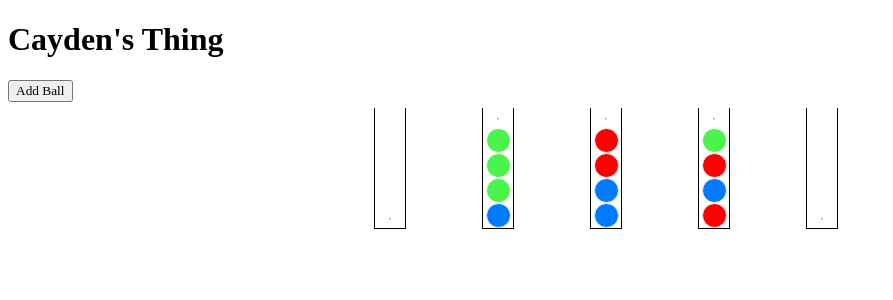
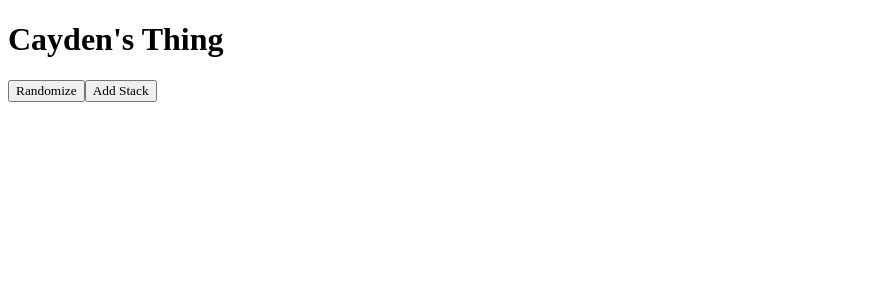
Before and after one commit to caydenhuffman/carder-app, a React (Create React App) app: page / in a window 1280 px wide. Shown: the top 300 px of the page, without its empty margins (0-893 px from the left). Built offline with nearby package versions, Linux system fonts and the light colour scheme; a web font is replaced by a local one.

Commit message:
Finished Coding

```diff
--- a/src/App.js
+++ b/src/App.js
@@ -9,222 +9,149 @@ export default function App() {
 
 
 function Group() {
-    // const [picked, setPicked] = useState(-1);
-    //Hmm we might have to set the id to just the number. Because that makes it really hard to tell the index.
-    const [stacks, setStacks] = useState([
-        { id: 0, balls: [] },
-        {
-            id: 1, balls: [
-                { id: "green3", color: "green", picked: 0 },
-                { id: "green2", color: "green", picked: 0 },
-                { id: "green1", color: "green", picked: 0 },
-                { id: "blue1", color: "blue", picked: 0 },
-            ]
-        },
-        {
-            id: 2, balls: [
-                { id: "red1", color: "red", picked: 0, },
-                { id: "red2", color: "red", picked: 0 },
-                { id: "blue2", color: "blue", picked: 0 },
-                { id: "blue3", color: "blue", picked: 0 },
-            ]
-        },
-        {
-            id: 3, balls: [
-                { id: "green4", color: "green", picked: 0 },
-                { id: "red3", color: "red", picked: 0 },
-                { id: "blue4", color: "blue", picked: 0 },
-                { id: "red4", color: "red", picked: 0 }]
-        },
-        { id: 4, balls: [] }]);
 
-    /*
-    function pick(stack) {
-        if (picked != -1) {
-            if (stack.id == picked) {
-                console.log("Released the " + stacks[stack.id].balls[0] + " ball back down.");
-                setPicked(-1);
-            } else {
-                console.log("The color on the top of the stack youre adding to is: " + stacks[stack.id].balls[stacks[stack.id].balls.length - 1])
-                if (stacks[stack.id].balls.length < 4) {
-                    let tempArray = [...stacks];
-                    console.log("were gonna drop a " + stacks[picked].balls[0] + " into stack" + stack.id);
-                    tempArray[stack.id].balls.unshift(tempArray[picked].balls.shift())
-                    setPicked(-1);
-                    setStacks(tempArray);
+    const ballCount = 5;
+    const [selected, setSelected] = useState(-1);
+    const [stacks, setStacks] = useState([]);
+
+    function stackClick(stack, stackId) {
+
+        // console.log(stackId);
+        if (selected == -1) {
+            setSelected(stackId)
+        } else if (selected == stackId) {
+            setSelected(-1);
+        } else {
+            console.log("We will be moving stack" + selected + " to stack" + stackId + "!");
+            const stacksCopy = [...stacks];
+            const fromStack = [...stacks[selected]];
+            const toStack = [...stacks[stackId]];
+
+            if (fromStack.length > 0 && toStack.length < ballCount) {
+
+                if (toStack.length === 0 || fromStack[0].color === toStack[0].color) {
+                    let firstBall = fromStack.shift();
+                    console.log("FirstBall: " + firstBall.id);
+                    toStack.unshift(firstBall);
+                    while (fromStack.length > 0 && fromStack[0].color == firstBall.color && toStack.length < ballCount) {
+                        console.log(fromStack[0]);
+                        toStack.unshift(fromStack.shift());
+                    }
+
+                } else {
+                    console.log("You can't move a ball from this stack because it's empty. ");
                 }
             }
-        }
-        else {
-            if (stacks[stack.id].balls.length > 0) {
-                setPicked(stack.id);
-                console.log("You Pick Up the " + stacks[stack.id].balls[0] + " ball.");
-            } else {
-                console.log("You can't pick anything up from stack" + stack.id + " because its empty!");
-            }
+
+
+
+
+
+            //Update the stacksCopy:
+            stacksCopy[selected] = fromStack;
+            stacksCopy[stackId] = toStack;
+
+            // console.log("StacksCopy: ");
+            // console.log(stacksCopy);
+            // console.log("Stacks: ")
+            // console.log(stacks);
+            setStacks(stacksCopy);
+            setSelected(-1);
         }
 
-    }
-*/
-
-    function clickBall(stack, ball) {
-        if (ball !== false) {
-            console.log("You clicked " + ball.id + " in stack" + stack.id + "!");
-            //Now we set that ball as being selected.
-            const tempArray = [...stacks];
-            const indexOfBall = tempArray[stack.id].balls.indexOf(ball);
-            if (tempArray[stack.id].balls[indexOfBall].picked == 0) {
-                let aboveSameBool = true;
-                for (let i = indexOfBall; i > 0; i--) {
-                    if (tempArray[stack.id].balls[i].color == tempArray[stack.id].balls[i - 1].color) {
-                        aboveSameBool = true;
-                    } else {
-                        aboveSameBool = false;
-                        i = 0;
-                    }
-                }
-                console.log(aboveSameBool)
-                // if (aboveSameBool) {
-                //     for (let i = indexOfBall; i >= 0; i--) {
-
-                //         tempArray[stack.id].balls[i].picked = 1;
-                //     }
-                // }
-            } else {
-                // tempArray[stack.id].balls[indexOfBall].picked = 0;
-                for (let i = 3; i > indexOfBall; i--) {
-                    tempArray[stack.id].balls[i].picked = 0;
-                }
-            }
-            setStacks(tempArray);
-
-        }
-        else if (stack.balls.length == 0) {
-            console.log("You clicked the stack" + stack.id);
-            // console.log(stacks);
-        }
 
     }
 
-    //lets put yellow on the top.
-    function AddBall(stackId, ball) {
-        let tempArray = stacks.slice();
-        tempArray[stackId].balls.unshift(ball);
-        setStacks(tempArray);
+    function shuffle(array) {
+        var m = array.length, t, i;
+
+        // While there remain elements to shuffle…
+        while (m) {
+
+            // Pick a remaining element…
+            i = Math.floor(Math.random() * m--);
+
+            // And swap it with the current element.
+            t = array[m];
+            array[m] = array[i];
+            array[i] = t;
+        }
+        return array;
+    }
+
+    function randomize(colorArray) {
+        console.log("Gonna Randomize <3");
+
+        let bigArray = [];
+        for (let i = 0; i < colorArray.length; i++) {
+            for (let j = 0; j < ballCount; j++) {
+                bigArray.push({ id: colorArray[i] + j, color: colorArray[i] });
+            }
+        }
+        bigArray = shuffle(bigArray);
+
+        let stacksRand = [];
+        for (let i = 0; i < bigArray.length; i += ballCount) {
+            // const stackRand = bigArray.slice(i, i + ballCount);
+            // console.log(stackRand);
+            stacksRand.push(bigArray.slice(i, i + ballCount));
+        }
+        stacksRand.push([], []);
+        console.log(stacksRand)
+
+        setStacks(stacksRand)
     }
 
     return (
         <div>
-            <button onClick={e => AddBall(2, "yellow")}>Add Ball</button>
+            <button onClick={e => randomize(['green', 'red', 'yellow', 'blue', 'debut', 'fearless', 'speaknow', 'Red', 'l989', 'reputation', 'lover', 'folklore', 'evermore', 'midnights'])}>Randomize</button>
+            <button onClick={e => setStacks([...stacks, []])}>Add Stack </button>
             <div className='group'>
-                {stacks.map((stack) => {
-                    return (<Stack key={stack.id} stack={stack} clickBall={(ball) => clickBall(stack, ball)} />);
+                {stacks.map((stack, index) => {
+                    return (<Stack key={index} stack={{ id: index, balls: stack }} selected={selected} stackClick={e => stackClick(stack, index)} />);
                 })}
             </div>
-        </div>
+        </div >
     );
 
 }
 
-function Stack({ stack, clickBall }) {
+//Stack is not the full state, so we shouldn't worry about it.
+function Stack({ stack, stackClick, selected }) {
 
-    // function clickBall(ballName) {
-    //     const stack = clickStack();
-    //     // console.log(ballName);
-    //     const tempArray = []
-    //     setStacks()
-
-    // }
 
     return (
-        <div className='stackContainer'>
-            <div className='stack' onClick={e => clickBall(false)}>
+        <div className={'stackContainer ' + ((selected == stack.id) ? 'stackSelected' : '')}>
+            <div className='stack' onClick={stackClick}>
                 <hr></hr>
                 {stack.balls.map((ball) => {
-                    return (<Ball ball={ball} key={ball.id} clickBall={e => clickBall(ball)} />);
+                    return (<Ball key={ball.id} ball={ball} />);
                 })}
             </div>
         </div>
     );
 }
 
-function Ball({ ball, clickBall }) {
+function Ball({ ball }) {
+
     return (
-        <button className={'ball ' + ball.color + (ball.picked === 1 ? " selected" : "")} onClick={clickBall}></button >
+        <button className={'ball ' + ball.color}></button >
     );
 }
 
 
-/* Notes Vol. 1
-(1) This is starting to make sense, But i wanna keep track of each state.
-(2) We want to have a state that keeps track of the location for each thing?
-    or do we keep track of every element? I'm not quite sure. Hmm Well that is confusing.
-(3) I think it would be best to create it in a way that it will do that part.
-(4) Now I know how to do this. We have a single object that hold all the stacks. Which we will now have two of.
-(5) We need a way for them to move and stuff. But I see how that
-(6) Now that We have this thing,
-(7) Now we want to make it that when you click on one of them they will delete.
-(8) It's almost like they want me to keep track of all the previous and earlier states, which I guess wouldn't be too hard, but for now I'm not gonna worry about that.
-(9) We've encountered an issue now, because we want to be able to delete a specific element. With that specific key.
-(8) Which I think to do this, we have to change the way it works, and make the buttons thier own component.
 
-(9) Should we be keeping track of them that way? Girl i feel like that might be confusing.
-(10) I almost feel like we should be passing it down that way, and not the other way arround.
-(Well) I guess we don't want to do it that way because then it will delete a bunch of them. So that would be like a bummer.
-So like how do we do that.
-(11) I think it's time we add another another stack. Our state should keep track of the each stack.
-(12)If we do it this way, then we're keeping track of the keys, I suppose, which I guess can be used to modify the state. Hopefully that won't horribly wreck each state.
-(13) Or maybe the state is stored that way, honestly I'm not entirely sure. (like can you have states at different levels?) Do they go differnet places?
-(14) We need to put thing with the rigth keys and such. But how do we move them.
-(15) There will be a button that will change all those things. Just like we had that list of states back then <3
-(16) I think we acheive that by having a state that keeps track of which state is selected, which there could be 3 modes {pickedUpStack, droppedStack, nullStack}. But I'm unsure on how to do this.
-(17) Then we need to do something about those buttons, like we need to set the state of that one that as that.
-(18) Wait, that doesn't make much sense, to have picked as a thing that goes to each one. Because then it doesn't make much sense to find it. Like we'd need to search for everything.
-(19) I think this is not organized the way that it should be.
-(20) Wait I think I know why that one was passed that value, which is now super confusing, this is like super hard and I don't quite understand how the fuck this shit is supposed to work. Like its very confusing.
-(21) I want to be able to get the top element from that thing.
-(22) I don't know how the fuck were supposed to do all this. I think we can do it in a way were we don't need to pass state down to the balls.
-(23) Somehow we'd need to keep track of the number
-(24) Wait I feel like what were doing isn't too  bad. I don't see that many steps inbetween what were trying to do.
-(25) Okay slay we now are able to identify that specific element. Which is cool. So now we need to do another thing where we sent it to another one. Which maybe it would be better to do that another way.
+/* Notes Vol.1
+(1) First we want to implement a function that will print which stack we just clicked on.
+(2) Now we want to have a state that will keep track of which one has been picked? How do we sent the selected to the stack.
+(3) Now we get to move the balls, and we will first start, with just moving the first ball.
 
+(4) I now realize that this is really poorly designed. Which sucks really hard. but basically, what I'll have to do is rearange the way that it works.
+    My code might be really poorly designed, Honestly I'm unsure tbh.
+(5) We Were successful at that, now we need for the fromStack to keep giving until the color is different.
+
+(6) Now we have to make it where you can't place it on a stack that has a differnet color, or more than four.
+(7) I think first we have to see if we can place it, and then do the while loop, but also make sure were not exceding four in the while loop.
+(8) Now we have to generate the table, So we'll see how to do this. And also it wouldn't be that hard to add a stack that is empty.
+(9) Now How do we make it where there is an undo button.
 */
-/* Notes Vol. 2
-(1) Yay we actually made them balls, which is cool to see. Now we need to get rid of the thing where we click pick up, so that we can click on the balls, which will then result in us picking up all the balls above it that are the same color. Otherwise it wont do anything.
-(2) I think things need to be reorganized, also why does it work that way? It Really shouldn't but oh well. In order
-    to successfully change the way we pick up balls; Then we need to completely change the parameters for pick. So that it will send the ball, but honestly, I don't know how well drop it in an empty stack. Which makes things kinda hard. Yikes!
-    Maybe there's a way to have a button over an empty stack that says something like "Drop Here!". Then i guess it would make sense, but honestly Idk.
-(3) Maybe just have a onClick for the stack, but the problem is that, it takes the balls. But honestly If we do stack, then it could be way easier.
-*/
-
-
-/* Notes Vol. 3
-(1) we should make it where you click the ball and then it goes and hangs out above the stack. Almost like the bigButton thing that we had before,
-    but also how do we handle when there are more than one ball? i'm not sure to be honest. Maybe, we add a spot to lift all the balls up. Like if you were lifting the thing up.
-(2) Maybe it's time to make it where we store the state of the balls differently, so we have a name for each item and then we also have a color for it. That way we can compare
-    two balls to see if they are the same color.
-(3) To implement selecting multiple balls, we can make it where if we click on the bottom one, it checks to see if the ball above it is the same color,
-    if it is not the same color, then don't do anything. If it is the same color, check to see if the ball above it is the same color. If it is then check again. If it is not stop. But we also need to repeat this from the index of the ball we click
-    all the way to the top of the array.
-(4) First let us just reorganize everything so we can carry more than one thing.
-(5) We're Gonna build a static version first using the new ideas.
-(6) Now we have to make it where when we click on a ball it can change the state of the stacks.
-(7) Wait what are we doing now? Like what step is next? Do we implement a way to pick them up. Hmm How Do we do this? Maybe I think we select a ball
-    And then we print out all the balls above it. As if we were groupign them together. Should we find a way to make them
-    a div element unique? Or maybe we could change their borders as a symbol of being selected.
-(8) And how do we move forward? I think when we click a ball we add that it has been selected.
-(9) Okay that looks pretty good, how do we now do this from here?
-(10) Okay i think first, it would be good to select all index above.
-(11) So Far it's looking really good. It mostly, workign the way that I would expect. The only thing is that we'd sometimes want to make sure
-     its not the top one.
-(12) Now what are we looking to do? What is the next step? I think we are going to try and do something with only picking them if the above is the same color.
-     Also just a note, we could definitly keep track of the ones that are picked using the picked state, instead of having it for that. Which i guess it could store the
-     The stack id and also the ball ids. Which I guess makes sense and stuff. But how would we then identify if a specific ball is part of that one.
-(13) I don't really like how the picked is stored in the thing. Maybe its not good that I'm practically storing it twice to do that. But oh well.
-(14) I think maybe it would be a good idea to make it where when you click on the stack that it takes all t
-
-*/
-//Hmm we display based on that state.
-
-
-// [{ id: "stack1", balls: ["red", "green", "blue"] }, { id: "stack2", balls: ["purple"] }]
--- a/src/index.css
+++ b/src/index.css
@@ -5,7 +5,9 @@
 .stack {
     display: flex;
     flex-direction: column;
-    height: 100%;
+    /* height: 100%; */
+    /* height: 120px; */
+
     min-height: 120px;
     justify-content: end;
     width: 30px;
@@ -19,7 +21,11 @@
     width: 100px;
     display: flex;
     flex-direction: column;
-    padding: 4px;
+    /* padding: 4px; */
+    padding-top: 50px;
+    justify-content: end;
+    /* border: blue 1px solid;  */
+
 }
 
 .bigButton {
@@ -29,30 +35,13 @@
 }
 
 .ball {
-    /* color: palevioletred;
-    text-align: center;
-    border: 2px palevioletred solid;
-    background-color: pink; */
     border: solid 1px whitesmoke;
     border-radius: 50%;
     height: 25px;
     width: 25px;
 }
-.red{
-    background-color: red;
-}
-
-.blue{
-    background-color: rgb(0, 123, 255);
-}
 
 
-.green {
-    background-color: rgb(74, 244, 74);
-}
-.yellow {
-    background-color: yellow;
-}
 .selected {
     border: rgb(0, 0, 0) 3px solid;
 }
@@ -67,6 +56,70 @@
 }
 
 
+.stackSelected {
+    padding-bottom: 25px;
+    padding-top: 0px;
+    /* background-color: mediumpurple; */
+}
+
+
+.debut {
+    background-color: #b1f4a3;
+}
+
+.fearless {
+    background-color: #efc88c;
+}
+
+.speaknow {
+    background-color: #824983;
+}
+
+.red {
+    background-color: red;
+}
+
+.l989 {
+    background-color: #83d9ff;
+}
+
+.reputation,
+.black {
+    background-color: black;
+}
+
+.lover {
+    background-color: #ec84ae;
+}
+
+.folklore {
+    background-color: #b7b7b7;
+}
+
+.evermore {
+    background-color: #9e4b2d;
+}
+
+.midnights {
+    background-color: #375a97;
+}
+
+
+.blue {
+    background-color: rgb(0, 123, 255);
+}
+
+.green {
+    background-color: rgb(74, 244, 74);
+}
+
+.yellow {
+    background-color: yellow;
+}
+
+.Red {
+    background-color: #bf3543;
+}
 
 
 /* latin */
```
